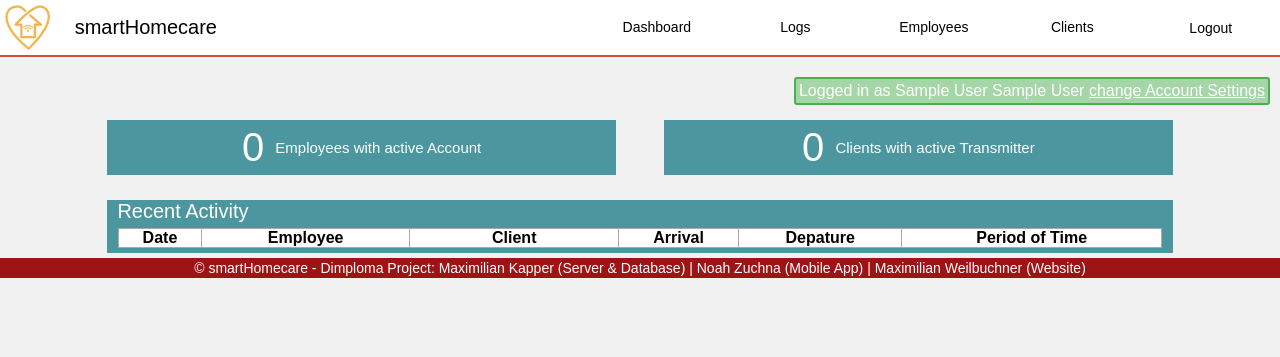
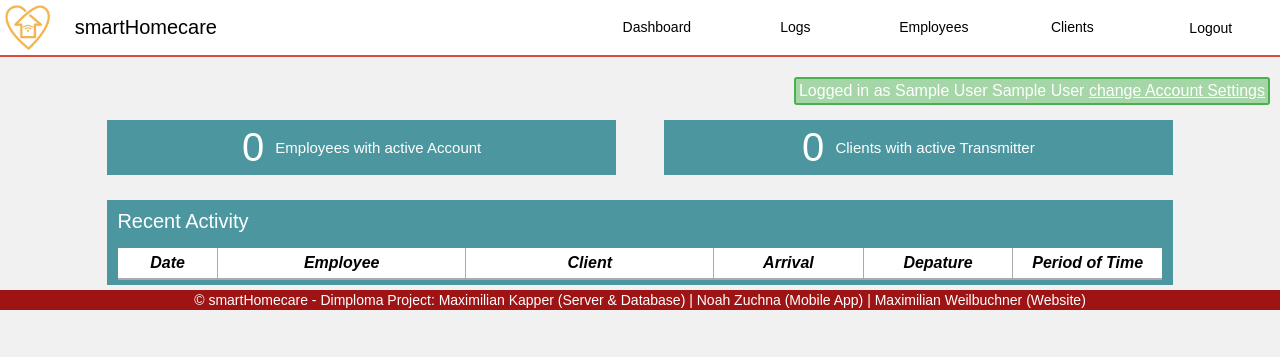
Before and after one commit to MaxWeil/smartHomecare-Website, a PHP site: page /dashboard.php in a window 1280 px wide. Shown: the top 357 px of the page. Run offline with PHP 8.4, Linux system fonts and the light colour scheme; the visitor is signed in with stand-in values (Sample User, id 1); data that the repository does not hold is empty; some libraries are stand-ins or nearby versions; some web fonts are replaced.

Commit message:
Recent Activity Table Done!

```diff
--- a/css/dashboard.css
+++ b/css/dashboard.css
@@ -53,6 +53,7 @@
 }
 
 .stat span{
+
   font-size: 15px;
 
   vertical-align: middle;
@@ -81,34 +82,60 @@
 }
 
 #recentActivity span{
+  display: inline-block;
+
   color: #fff;
 
-  padding: 10px;
+  margin: 10px;
   font-size: 20px;
 }
 
 #recents{
   width: 98%;
   margin: 5px auto;
+
+  border-collapse: collapse;
+}
+
+#recents th, td{
+  border: 1px solid #aaa;
+  border-top: 0;
+
+  text-align: center;
+
+  height: 30px;
 }
 
 #recents th{
-  background-color: #fff;
+  border-bottom: 2px solid #aaa;
+  font-style: italic;
 }
 
-#recent td:nth-child(even){
-  background-color: #e1e1e1;
+#recents th:first-child, td:first-child{
+  border-left: 0;
 }
 
-#recents, #recents th, td{
-  border: 1px solid #aaa;
-  border-collapse: collapse;
+#recents th:last-child, td:last-child{
+  border-right: 0;
 }
 
-.colDate, .colTime{
-  width: 15%:
+.colDate{
+  width: 100px;
+  border-left: none;
 }
 
 .colName{
-  width: 20%;
+  width: 250px;
 }
+
+.colTime{
+  width: 150px;
+}
+
+#recents tr:nth-child(even){
+  background-color: #e0e0e0;
+}
+
+#recents tr:nth-child(odd){
+  background-color: #fff;
+}
--- a/css/style.css
+++ b/css/style.css
@@ -1,12 +1,13 @@
 *{
   margin: 0;
   padding: 0;
-
-  overflow: hidden;
 }
 
 body{
   font-family: 'Ubuntu', sans-serif;
+
+  overflow-x: hidden;
+  overflow-y: scroll;
 }
 
 .loginbody{
--- a/dashboard.php
+++ b/dashboard.php
@@ -75,13 +75,32 @@
         <th class="colTime">Arrival</th>
         <th class="colTime">Depature</th>
         <th class="colTime">Period of Time</th>
+
+        <?php
+          $result = mysqli_query($connection, "SELECT * FROM timestamp");
+
+          for($i = 0; $i < mysqli_num_rows($result); $i++){
+            $row = mysqli_fetch_assoc($result);
+
+            $employeeAccount = mysqli_fetch_assoc(mysqli_query($connection, "SELECT * FROM account WHERE ID=".$row['Employee_Account_ID']));
+
+            $clientAccount = mysqli_fetch_assoc(mysqli_query($connection, "SELECT * FROM account WHERE ID=".$row['Client_Account_ID']));
+            echo "<tr>";
+              echo "<td>".$row['date']."</td>";
+              echo "<td>".$employeeAccount['name']." ".$employeeAccount['surname']."</td>";
+              echo "<td>".$clientAccount['name']." ".$clientAccount['surname']."</td>";
+              echo "<td>".$row['arrival']."</td>";
+              echo "<td>".$row['departure']."</td>";
+              echo "<td>".$row['period_of_time']."</td>";
+            echo "</tr>";
+          }
+         ?>
       </table>
     </div>
 
     <?php
       include_once 'footer.php';
      ?>
-
   </body>
 
 </html>
```
